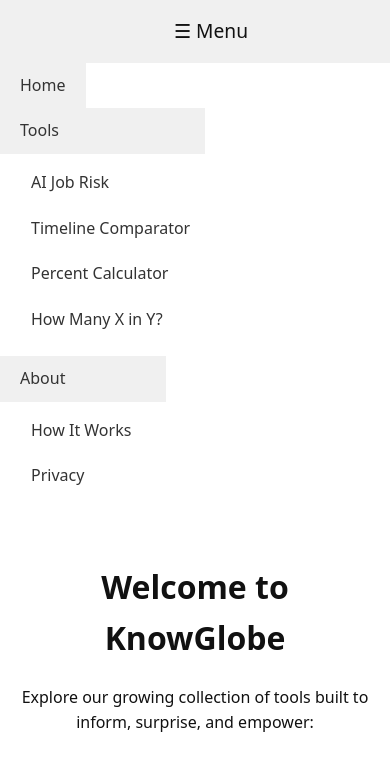
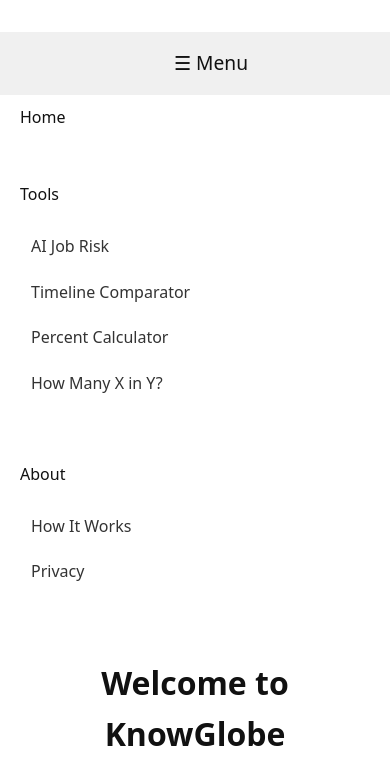
Before and after one commit to rocketlift/knowglobe, an Eleventy site: page pages/index.md in a window 390 px wide. Both pictures are taken after a click on the label "☰ Menu". Shown: the top 765 px of the page. Built offline with nearby package versions, Linux system fonts and the light colour scheme; Eleventy itself is replaced by a stand-in of ours; files that its build step writes are made by us from their sources.

Commit message:
Final working menu with centered layout and clean dropdown

```diff
--- a/assets/styles.css
+++ b/assets/styles.css
@@ -76,13 +76,21 @@
   display: none;
 }
 
-/* Grok's FIXED NAVIGATION DROPDOWN SYSTEM */
+/* NAVIGATION — Grok hover fix + visual cleanup */
+nav {
+  display: flex;
+  justify-content: center;
+  margin-top: 2rem;
+}
+
 .nav {
   list-style: none;
   margin: 0;
   padding: 0;
   display: flex;
+  gap: 2rem;
   position: relative;
+  justify-content: center;
 }
 
 .nav-item {
@@ -93,15 +101,18 @@
   display: block;
   padding: 10px 20px;
   text-decoration: none;
-  color: #333;
-  background-color: #f0f0f0;
+  color: #111;
+  background: none;
+  font-weight: 500;
+  border-radius: 6px;
   transition: background-color 0.2s ease;
 }
 
 .nav-link:hover {
-  background-color: #ddd;
+  background-color: #e0f7fa;
 }
 
+/* Dropdown menu styling */
 .dropdown-menu {
   list-style: none;
   margin: 0;
@@ -111,11 +122,12 @@
   left: 0;
   background-color: #fff;
   border: 1px solid #ccc;
-  min-width: 150px;
+  min-width: 160px;
   display: none;
   transition: opacity 0.2s ease;
   opacity: 0;
   z-index: 1000;
+  box-shadow: 0 2px 6px rgba(0, 0, 0, 0.1);
 }
 
 .dropdown-menu li {
@@ -133,13 +145,24 @@
   background-color: #f0f0f0;
 }
 
+/* Show dropdown on hover */
 .nav-item:hover .dropdown-menu {
   display: block;
   opacity: 1;
 }
 
-/* Mobile layout overrides */
+/* Responsive: Mobile layout */
 @media (max-width: 768px) {
+  nav {
+    flex-direction: column;
+    align-items: stretch;
+  }
+
+  .menu-icon {
+    display: block;
+    width: 100%;
+  }
+
   .nav {
     flex-direction: column;
     align-items: flex-start;
@@ -150,17 +173,12 @@
     display: flex;
   }
 
-  .menu-icon {
-    display: block;
-    width: 100%;
-  }
-
   .dropdown-menu {
     position: static;
+    opacity: 1;
+    display: block;
     box-shadow: none;
     border: none;
-    opacity: 1;
-    display: block;
     padding: 0.25rem 0 0.75rem 1rem;
   }
 
```
